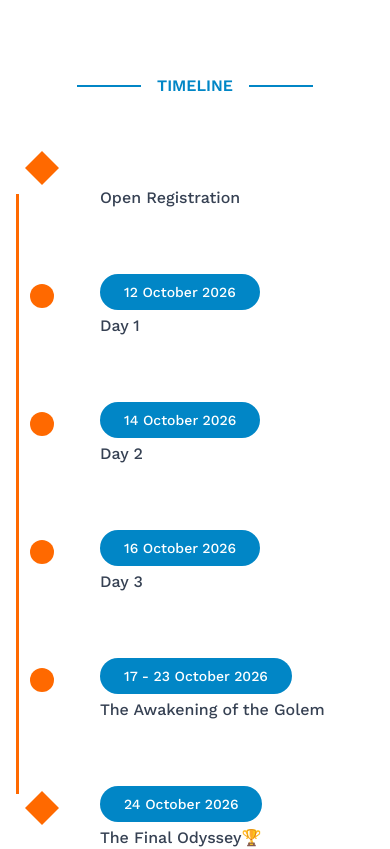
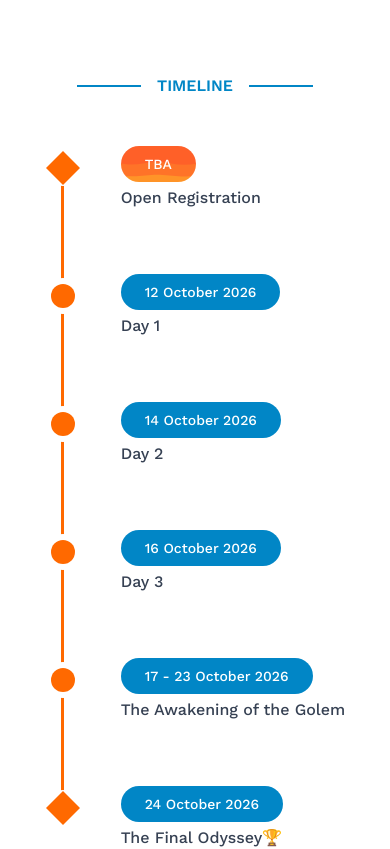
Before and after one commit to fahrypratama17/dsmbc-preview, a Next.js app: page / in a window 390 px wide. Shown: the part 2040-2889 px from the top of the page. Built offline with nearby package versions, Linux system fonts and the light colour scheme.

Commit message:
fix: adjust styling and layout in Timeline component for improved visual consistency

```diff
--- a/src/feature/components/Timeline.tsx
+++ b/src/feature/components/Timeline.tsx
@@ -45,21 +45,24 @@ const Timeline = () => {
       className="relative flex flex-col items-center mx-auto lg:mx-8 gap-8 lg:gap-10 mb-28 lg:mb-44 px-6 md:px-24"
     >
       <div className="flex gap-4 items-center justify-center text-light-blue">
-        <hr className="border-light-blue border-1 w-16"/>
+        <hr className="border-light-blue border w-16"/>
         <h1 className="text-center font-semibold text-base lg:text-xl">TIMELINE</h1>
-        <hr className="border-light-blue border-1 w-16"/>
+        <hr className="border-light-blue border w-16"/>
       </div>
 
-      <div className="font-WorkSans text-xl absolute left-4 top-30 bottom-20 h-150 lg:h-185 w-[3px] bg-orange-500 lg:left-1/2 lg:-translate-x-1/2" />
-
+      <div className="flex flex-col gap-8 lg:gap-10 items-start lg:items-center w-fit lg:w-full mx-auto">
       {timelineData.map((item, index) => (
         <div
           key={index}
           className="timeline-item relative flex flex-col lg:flex-row items-start lg:items-center justify-between w-full max-w-3xl py-4 lg:py-8"
         >
+          {index < timelineData.length - 1 && (
+            <div className="absolute w-0.75 bg-orange-500 left-[16.5px] top-9.5 -bottom-17.5 lg:left-1/2 lg:-translate-x-1/2 lg:top-1/2 lg:-bottom-[calc(50%+2.5rem)]" />
+          )}
+
           <div className="flex lg:hidden w-full">
             <div className="relative flex items-start justify-center mr-10 mt-1">
-              <div className="bg-white p-[6px] rounded-full z-10">
+              <div className="bg-white p-1.5 rounded-full z-10">
                 <div
                   className={`bg-orange-500 ${
                     item.type === "start" || item.type === "end"
@@ -79,7 +82,7 @@ const Timeline = () => {
                 style={
                   item.type === "start"
                     ? {
-                      backgroundImage: `url("/images/bg-chip.svg"))`,
+                      backgroundImage: `url("/images/bg-chip.svg")`,
                       backgroundSize: "cover",
                       backgroundPosition: "center",
                     }
@@ -145,6 +148,7 @@ const Timeline = () => {
           )}
         </div>
       ))}
+      </div>
     </div>
   );
 };
```
